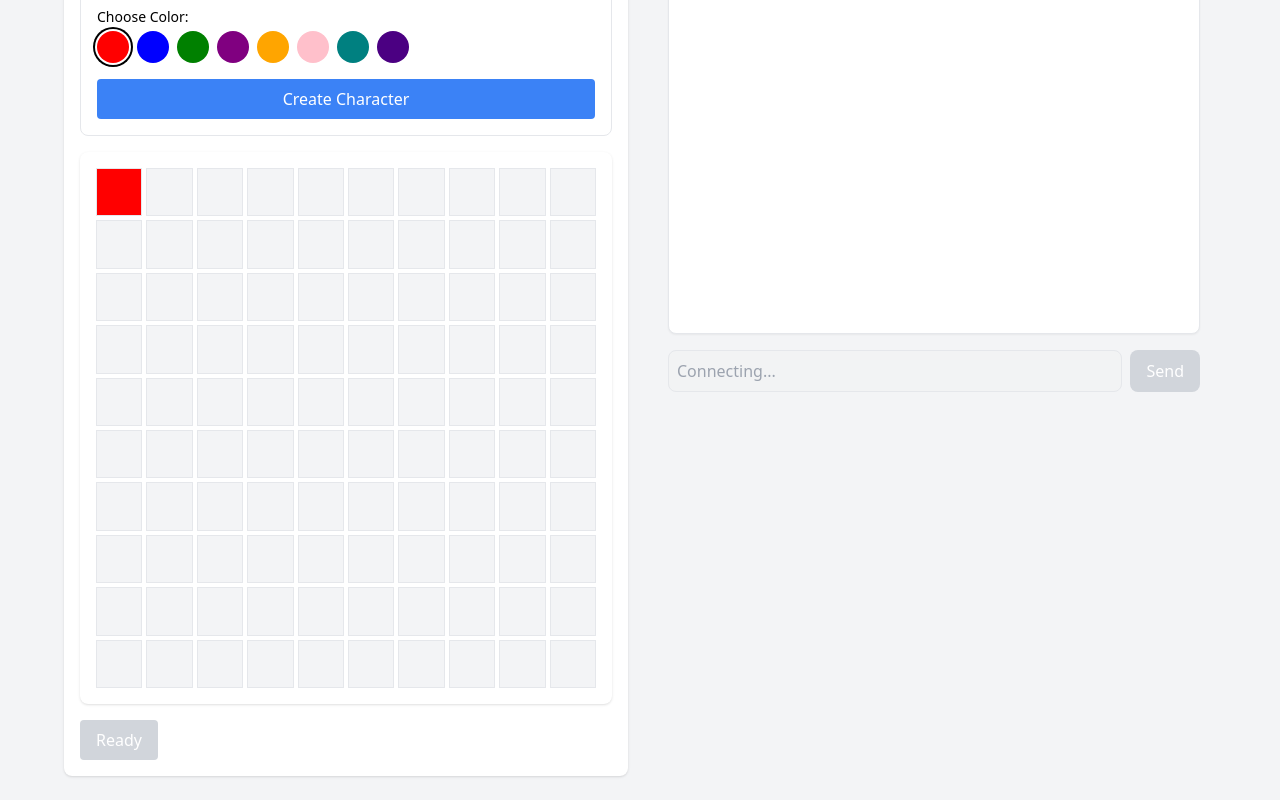
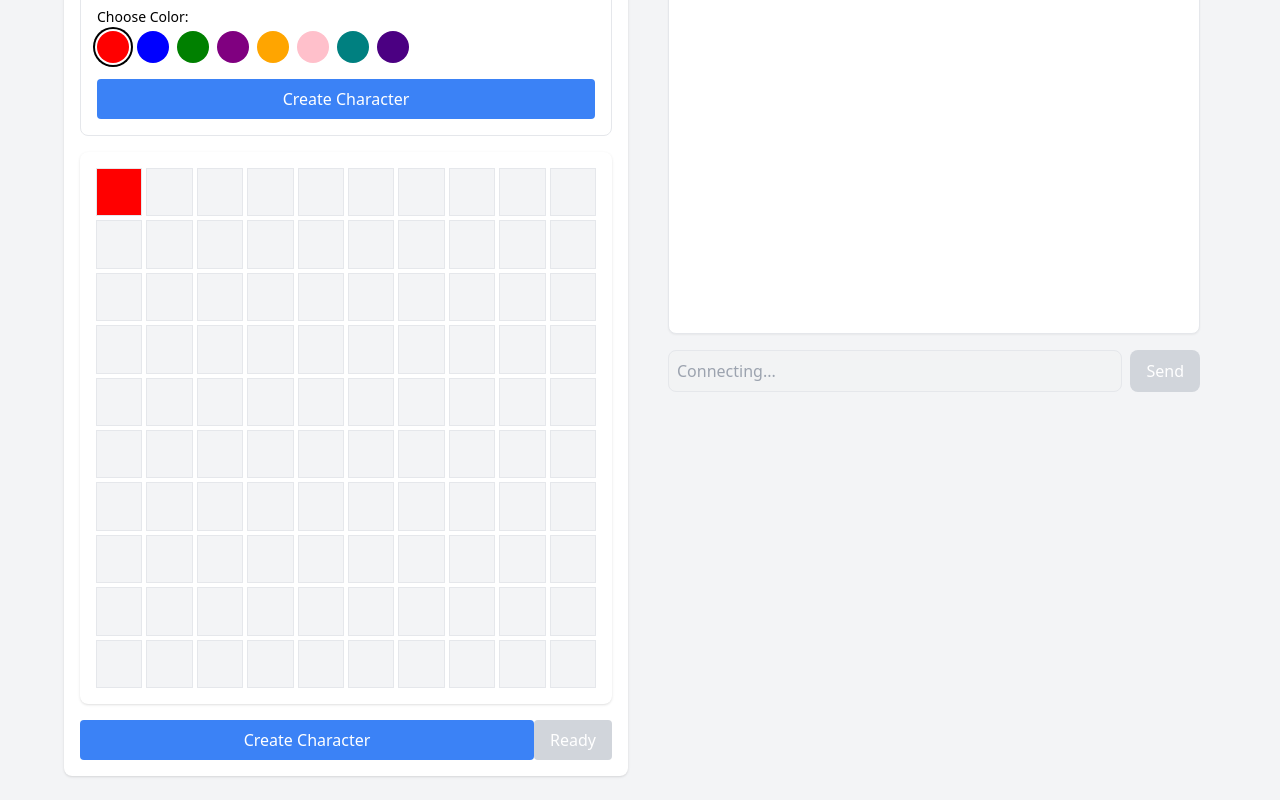
Before and after one commit to AntoineROYERB/dofus.js, a React (Vite) app in the folder frontend/: page / in a window 1280 px wide. Shown: the part 220-1020 px from the top of the page. Built offline with nearby package versions, Linux system fonts and the light colour scheme; no server answers; the HTML template or start-up script is replaced by a standard one.

Commit message:
refactor: add character creation button to MainButton component and update GameBoard props

```diff
--- a/frontend/src/components/Game/Button.tsx
+++ b/frontend/src/components/Game/Button.tsx
@@ -5,6 +5,7 @@ interface mainButtonProps {
   handleEndTurn: () => void;
   isPlayerReady: boolean;
   isMyTurn: boolean | undefined; // Assuming isMyTurn is a boolean that you forgot to define
+  handleSubmitClick: () => void;
 }
 
 export const MainButton: React.FC<mainButtonProps> = ({
@@ -14,9 +15,18 @@ export const MainButton: React.FC<mainButtonProps> = ({
   handleEndTurn,
   isPlayerReady,
   isMyTurn, // Don't forget to pass this prop to the component
+  handleSubmitClick,
 }) => {
   return (
     <div className="mt-4 flex justify-between">
+      {/* Create Button */}
+      <button
+        onClick={handleSubmitClick}
+        className="w-full py-2 bg-blue-500 text-white rounded hover:bg-blue-600"
+      >
+        Create Character
+      </button>
+
       {gameStatus === "waiting" && !isPlayerReady && (
         <button
           className="px-4 py-2 bg-blue-500 text-white rounded disabled:bg-gray-300 hover:bg-blue-600"
--- a/frontend/src/components/Game/GameBoard.tsx
+++ b/frontend/src/components/Game/GameBoard.tsx
@@ -149,6 +149,7 @@ export const GameBoard: React.FC = () => {
         handleEndTurn={handleEndTurn}
         isPlayerReady={isPlayerReady}
         isMyTurn={isMyTurn}
+        handleSubmitClick={handleCreateCharacter}
       />
     </div>
   );
--- a/frontend/src/providers/WebSocketProvider.tsx
+++ b/frontend/src/providers/WebSocketProvider.tsx
@@ -53,9 +53,6 @@ export const WebSocketProvider: React.FC<WebSocketProviderProps> = ({
           setUserName(data.user.name);
           setGameStatus(data.gameStatus);
           break;
-        // case "game_state":
-        //   setGameRecord(data);
-        //   break;
         case "chat":
           console.log("[WebSocket] Processing chat message:", data);
 
--- a/frontend/src/types/message.ts
+++ b/frontend/src/types/message.ts
@@ -14,6 +14,7 @@ export type BaseMessage = {
 };
 export interface UserInitMessage extends BaseMessage {
   type: "user_init";
+  user: UserInfo;
   gameStatus: "create_character";
 }
 
```
Also changed, not shown: frontend/src/context/GameContext.tsx (deleted, +0 -46 lines).
